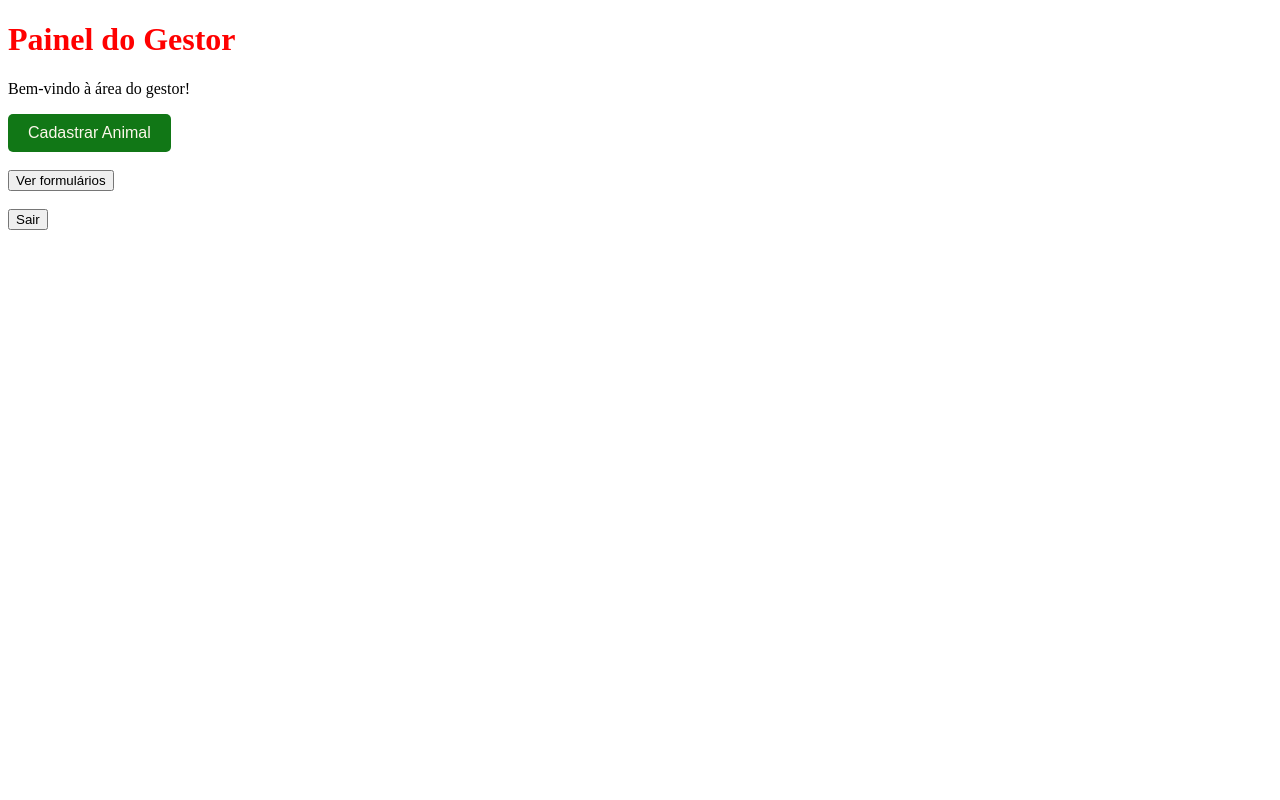
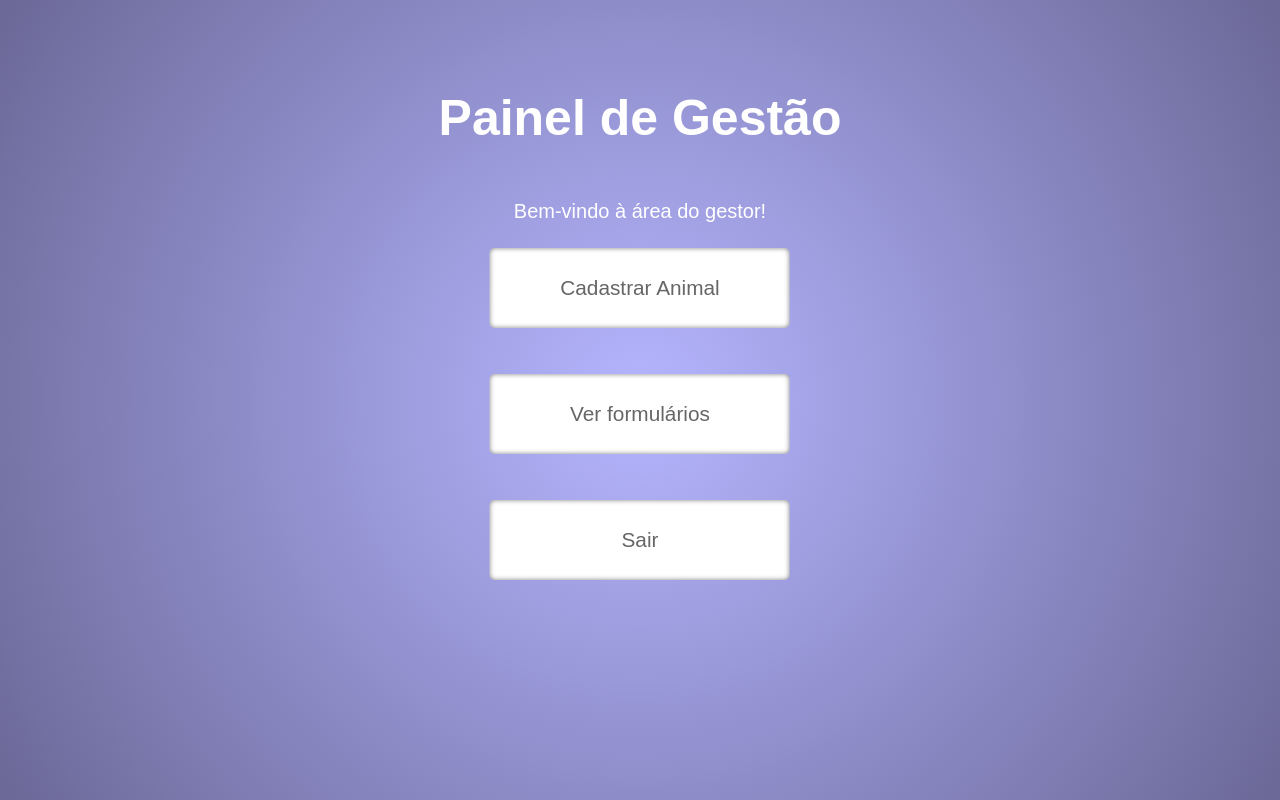
Before and after one commit to LucasFiori02/Curricularizacao, a website: page src/html/gestor/gestor.html in a window 1280 px wide. Drawn offline with Linux system fonts and the light colour scheme.

Commit message:
estilização menu do gestor

```diff
--- a/src/css/gestor/gestorStyle.css
+++ b/src/css/gestor/gestorStyle.css
@@ -1,12 +1,56 @@
+body {
+  margin: 0;
+  padding: 0;
+  box-sizing: border-box;
+  background: #b5b5ff;
+  background: radial-gradient(
+    circle,
+    rgba(181, 181, 255, 1) 0%,
+    rgba(107, 104, 151, 1) 100%
+  );
+  height: 100vh;
+  width: 100vw;
+}
+.container {
+  display: flex;
+  flex-direction: column;
+  justify-content: center;
+  align-items: center;
+  font-family: Arial, sans-serif;
+  position: absolute;
+  top: 40%;
+  left: 50%;
+  transform: translate(-50%, -50%);
+}
+
 h1 {
-    color: red;
+  color: white;
+  font-size: 50px;
 }
-#btnCadastro {
-    background-color: #117716;
-    color: #FDF7EB;
-    padding: 10px 20px;
-    border-radius: 5px;
-    border: none;
-    cursor: pointer;
-    font-size: 1em;
+
+p {
+  color: white;
+  font-size: 20px;
+  margin-bottom: 20px;
 }
+
+button {
+  margin: 5px;
+  color: rgb(102, 102, 102);
+  padding: 10px 15px;
+  background-color: white;
+  border-radius: 5px;
+  border: none;
+  cursor: pointer;
+  font-size: 1.3em;
+  width: 300px;
+  height: 80px;
+  box-shadow: inset 0 0 5px rgba(0, 0, 0, 0.5);
+  transition: ease-in-out 0.3s;
+}
+
+button:hover {
+  background-color: #6b6897;
+  color: white;
+  cursor: pointer;
+}
--- a/src/css/infoStyle.css
+++ b/src/css/infoStyle.css
@@ -1,5 +1,5 @@
 body {
-    color: #3E3E3E;
+  color: #3e3e3e;
   margin: 0;
   padding: 0;
   min-height: 100vh;
@@ -19,10 +19,10 @@ main {
 }
 
 .main-content-wrapper {
-    background-color: #F5F1E8;
+  background-color: #f5f1e8;
   padding: 25px;
   border-radius: 10px;
-    box-shadow: 0 4px 8px rgba(0,0,0,0.05);
+  box-shadow: 0 4px 8px rgba(0, 0, 0, 0.05);
   margin-bottom: 20px;
   flex-grow: 1;
 }
@@ -40,16 +40,14 @@ main {
   align-items: center;
 }
 
-
 .image-container {
   position: relative;
   width: 100%;
   margin-bottom: 20px;
   border-radius: 12px;
   overflow: hidden;
-    box-shadow: 0 2px 5px rgba(0,0,0,0.15);
+  box-shadow: 0 2px 5px rgba(0, 0, 0, 0.15);
 }
-
 
 #animal-image {
   width: 100%;
@@ -82,7 +80,7 @@ main {
   position: absolute;
   top: 50%;
   transform: translateY(-50%);
-  background-color: rgba(0,0,0,0.5);
+  background-color: rgba(0, 0, 0, 0.5);
   border: none;
   color: white;
   font-size: 2rem;
@@ -101,7 +99,7 @@ main {
 }
 
 .download-button {
-  background-color: #8C89AC;
+  background-color: #8c89ac;
   border: none;
   color: white;
   padding: 12px 26px;
@@ -113,7 +111,7 @@ main {
 }
 
 .btn:hover {
-  background-color: #5A5678;
+  background-color: #5a5678;
 }
 
 .animal-info {
@@ -130,9 +128,8 @@ main {
 }
 
 h2 span {
-    color: #5A5A5A;
+  color: #5a5a5a;
 }
-
 
 .animal-info p {
   font-size: 1em;
@@ -143,13 +140,13 @@ h2 span {
 
 .info span {
   font-weight: bold;
-    color: #5A5A5A;
+  color: #5a5a5a;
   margin-left: 5px;
 }
 
 .animal-info h3 {
   font-size: 1.1em;
-    color: #4A4A4A;
+  color: #4a4a4a;
   margin-bottom: 8px;
   font-weight: bold;
 }
@@ -168,7 +165,7 @@ h2 span {
 }
 
 .back-button {
-  background-color: #8C89AC;
+  background-color: #8c89ac;
   border: none;
   color: white;
   padding: 12px 26px;
@@ -178,8 +175,6 @@ h2 span {
   transition: background-color 0.3s ease;
   text-decoration: none;
 }
-
-
 
 /* Ajustes para telas menores */
 @media (max-width: 768px) {
@@ -204,3 +199,22 @@ h2 span {
     max-width: 250px;
   }
 }
+
+.btnGestor {
+  border: none;
+  width: 150px;
+  height: 40px;
+  border-radius: 5px;
+  position: absolute;
+  right: 1%;
+  box-shadow: inset 0 0 5px rgba(0, 0, 0, 0.5);
+  font-weight: bold;
+  transition: ease-in-out 0.5s;
+  font-size: 14px;
+}
+
+.btnGestor:hover {
+  background-color: #6b6897;
+  color: white;
+  cursor: pointer;
+}
--- a/src/html/gestor/gestor.html
+++ b/src/html/gestor/gestor.html
@@ -1,17 +1,19 @@
 <!DOCTYPE html>
 <html lang="pt-BR">
   <head>
-    <meta charset="UTF-8">
-    <meta name="viewport" content="width=device-width, initial-scale=1.0">
+    <meta charset="UTF-8" />
+    <meta name="viewport" content="width=device-width, initial-scale=1.0" />
     <title>ACAPRA - Tela Gestor</title>
-    <link rel="stylesheet" href="/css/gestor/gestorStyle.css">
+    <link rel="stylesheet" href="/css/gestor/gestorStyle.css" />
   </head>
   <body>
-    <h1>Painel do Gestor</h1>
+    <div class="container">
+      <h1>Painel de Gestão</h1>
       <p>Bem-vindo à área do gestor!</p>
-    <button id="btnCadastro">Cadastrar Animal</button><br><br>
-    <button id="btnVerForms">Ver formulários</button><br><br>
+      <button id="btnCadastro">Cadastrar Animal</button><br /><br />
+      <button id="btnVerForms">Ver formulários</button><br /><br />
       <button id="btnSair">Sair</button>
+    </div>
     <script src="/js/gestor/gestor.js"></script>
   </body>
 </html>
```
Also changed, not shown: src/html/info.html (+16 -3 lines). Lines whose indentation alone changed are shown as unchanged.
